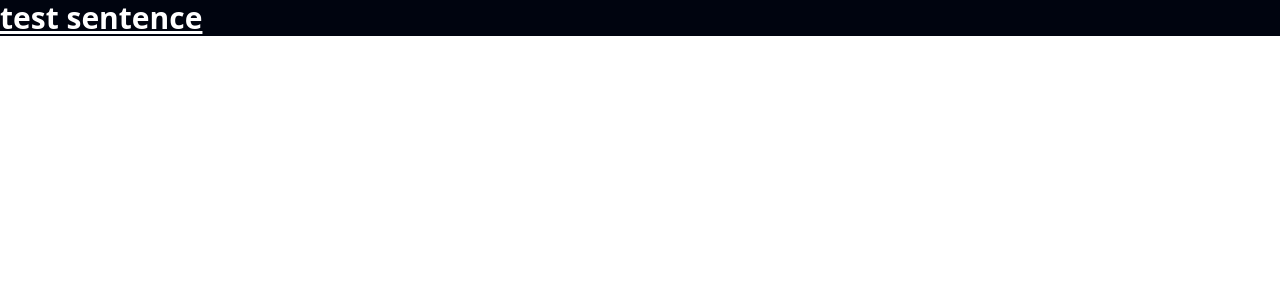
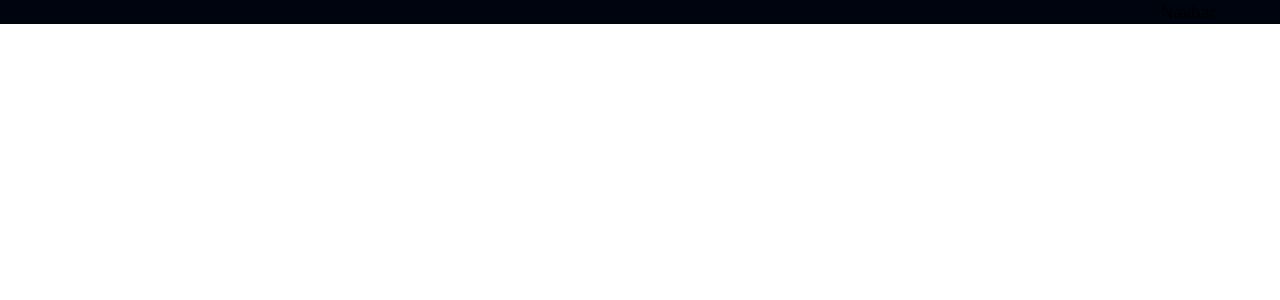
Before and after one commit to tjay1760/react-landing-page, a React (Vite) app: page / in a window 1280 px wide. Shown: the top 300 px of the page. Built offline with nearby package versions, Linux system fonts and the light colour scheme.

Commit message:
navbar init

```diff
--- a/src/App.jsx
+++ b/src/App.jsx
@@ -1,8 +1,12 @@
 import React from "react";
+import styles from "./styles";
 
 const App = () => (
   <div className="bg-primary w-full overflow-hidden">
-    <p className="text-3xl font-bold underline text-white">test sentence</p>
+    <div className={`${styles.paddingX} ${styles.flexCenter}`}>
+      <div className={`${styles.boxWidth}`}></div>
+      Navbar
+    </div>
   </div>
 );
 export default App;
```
